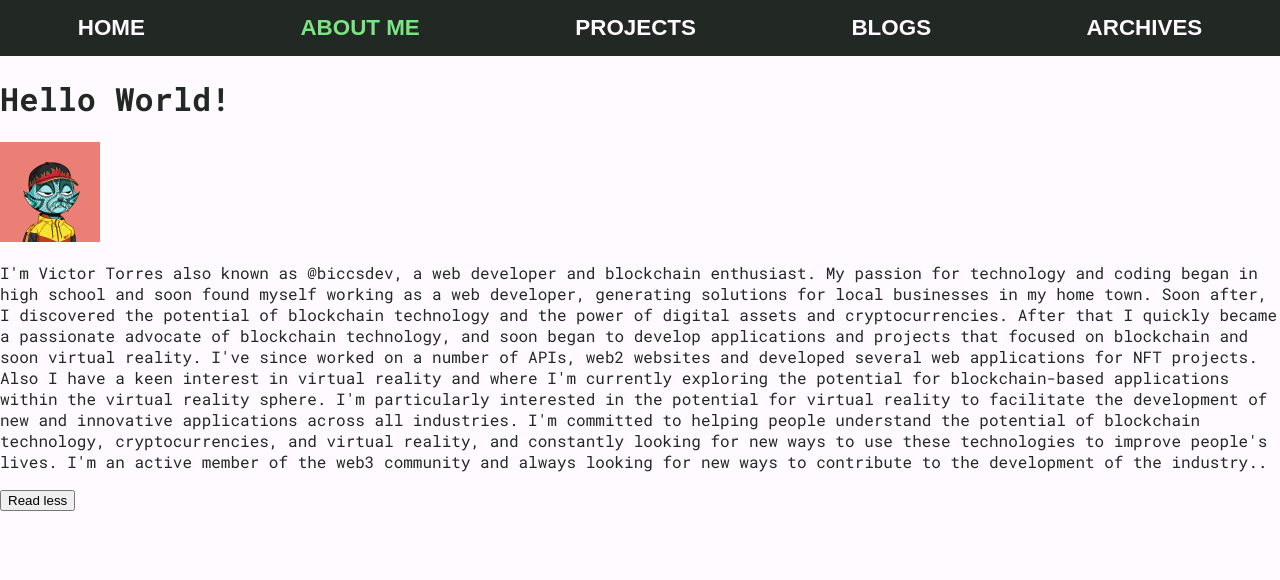
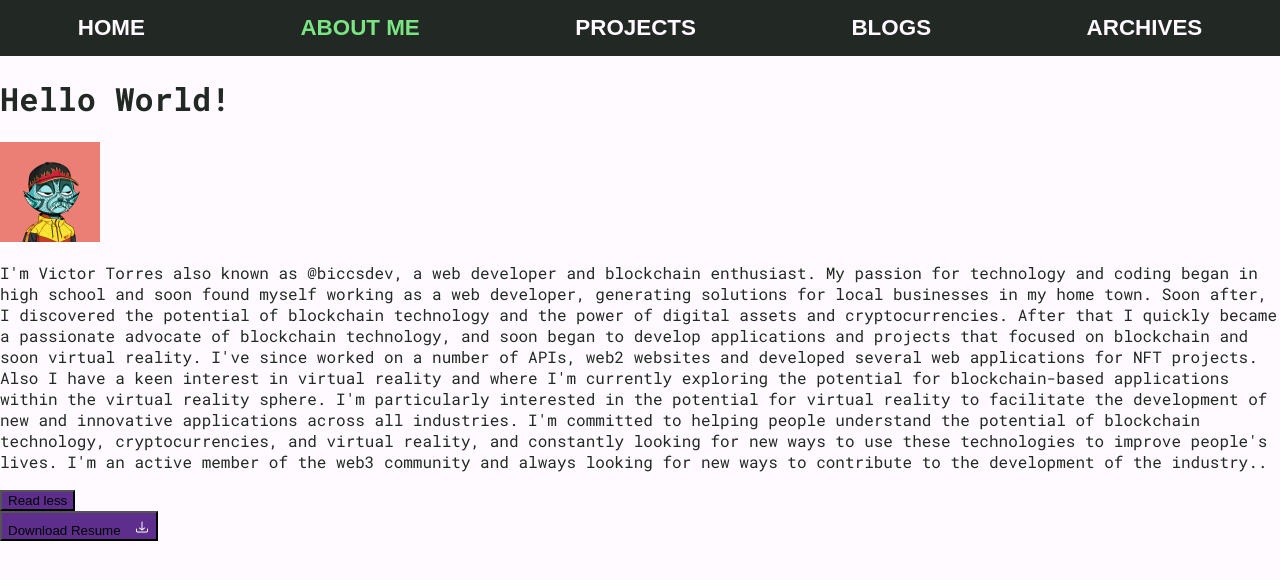
Before and after one commit to biccsdev/biccsDevPersonalSiteV3, a Next.js app: page /about in a window 1280 px wide. Shown: the top 580 px of the page. Built offline with nearby package versions, Linux system fonts and the light colour scheme.

Commit message:
Working on about me section, done about me info, working on download resume button

```diff
--- a/pages/about.js
+++ b/pages/about.js
@@ -4,6 +4,8 @@ import Layout from '../components/layout'
 import styles from '../styles/About.module.css'
 
 import pfp from '../public/pfp.png';
+import downloadIcon from '../public/downloadIcon.png';
+
 import { useEffect, useState } from 'react';
 
 export default function About() {
@@ -11,9 +13,10 @@ export default function About() {
     const [helper, setHelper] = useState(false);
 
 
+    //This is a helper function that changes the value of a state variable on button click
+    // in order to summon useEffect and display the about me info
     const myFunction = () => {
-        setHelper(true);
-        console.log(helper);
+        helper ? setHelper(false) : setHelper(true);
     }
 
     useEffect(() => {
@@ -22,12 +25,10 @@ export default function About() {
         var btnText = document.getElementById("myBtn");
 
         if (dots.style.display === "none") {
-            console.log('none')
             dots.style.display = "inline";
             btnText.innerHTML = "Read more";
             moreText.style.display = "none";
         } else {
-            console.log('else')
             dots.style.display = "none";
             btnText.innerHTML = "Read less";
             moreText.style.display = "inline";
@@ -68,10 +69,10 @@ export default function About() {
                                 Also I have a keen interest in virtual reality and where I'm currently exploring the potential for blockchain-based applications within the virtual reality sphere. I'm particularly interested in the potential for virtual reality to facilitate the development of new and innovative applications across all industries.
 
                                 I'm committed to helping people understand the potential of blockchain technology, cryptocurrencies, and virtual reality, and constantly looking for new ways to use these technologies to improve people's lives. I'm an active member of the web3 community and always looking for new ways to contribute to the development of the industry..</span></p>
-                        <button onClick={() => myFunction()} id="myBtn">Read more</button>
+                        <button className={styles.readButton} onClick={() => myFunction()} id="myBtn">Read more</button>
                     </div>
-
                 </div>
+                <button className={styles.buttonResume}>Download Resume <span className={styles.buttonSpan}></span></button>
             </main>
         </Layout>
     )
--- a/styles/About.module.css
+++ b/styles/About.module.css
@@ -10,3 +10,21 @@
 .more {
   display: none;
 }
+
+.readButton {
+  background-color: var(--secondHighlight);
+}
+
+.buttonResume {
+  background-color: var(--secondHighlight);
+}
+
+.buttonSpan {
+  margin-top: 5px;
+  margin-left: 10px;
+  display: inline-block;
+  background-image: url("../public/downloadIcon.png");
+  background-repeat: no-repeat;
+  width: 16px;
+  height: 16px;
+}
```
Also changed, not shown: public/downloadIcon.png (added).
